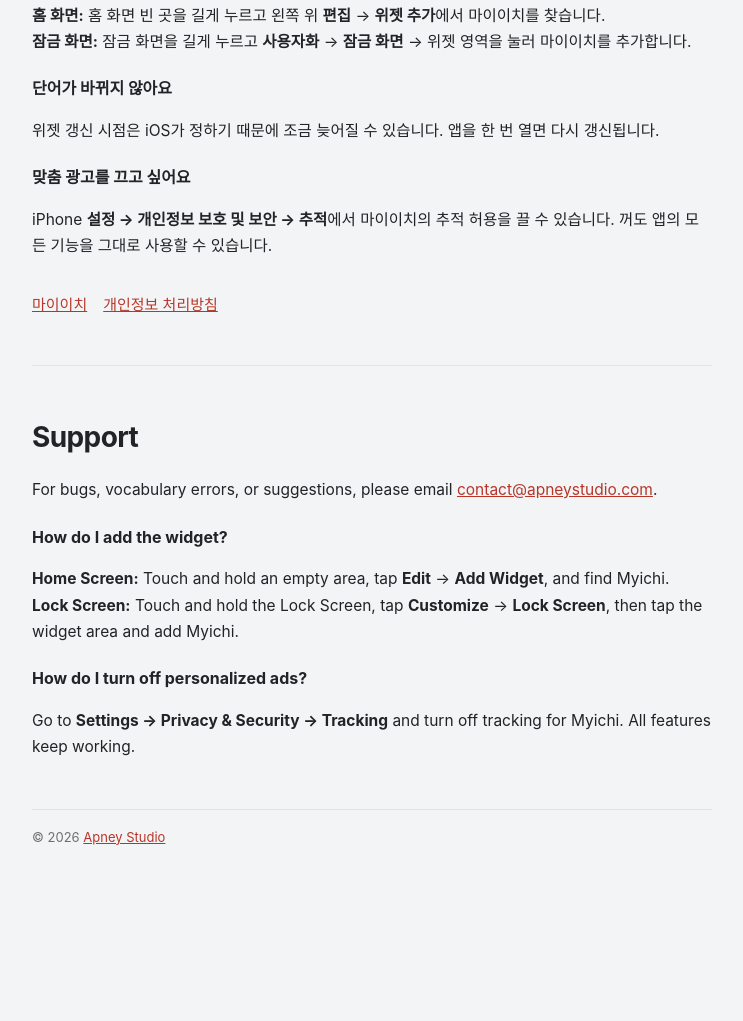
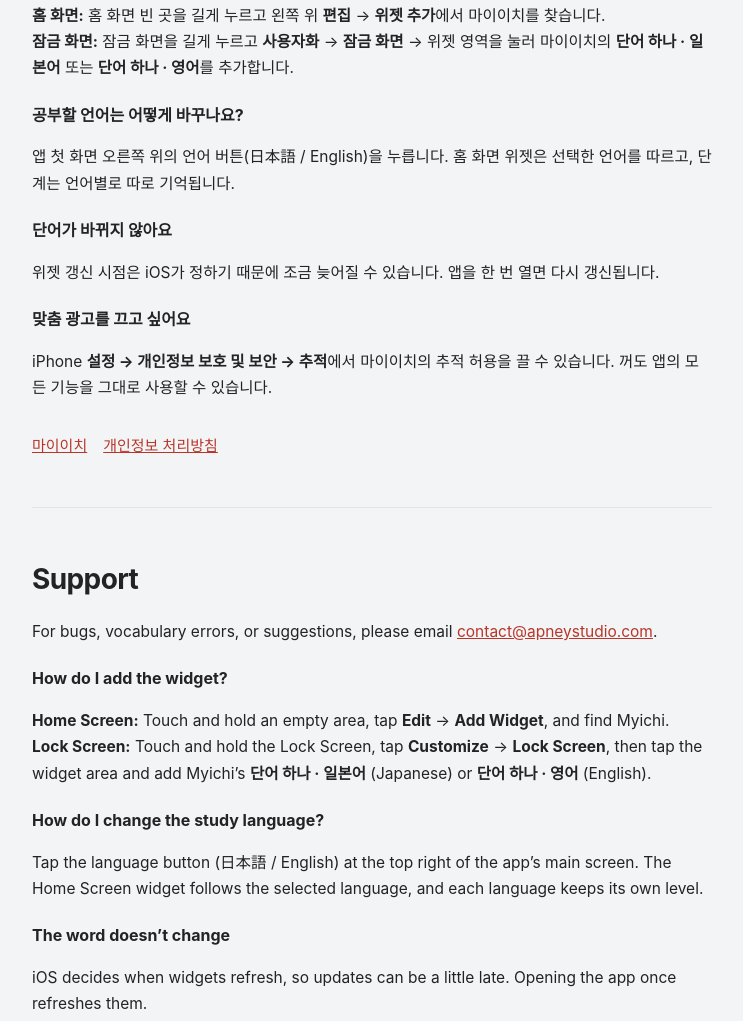
Before and after one commit to Daek-T/apneystudio, a plain HTML site: page myichi/support.html in a window 1280 px wide. Shown: the part 454-1475 px from the top of the page, without its empty margins (268-1011 px from the left). Before the commit the page ends 1366 px from the top, so only its background shows below. Drawn offline with Linux system fonts and the light colour scheme.

Commit message:
마이이치 1.1.0: 영어 지원 안내 추가

```diff
--- a/myichi/support.html
+++ b/myichi/support.html
@@ -16,7 +16,9 @@
 <h2>자주 묻는 질문</h2>
 <h3>위젯은 어떻게 추가하나요?</h3>
 <p><b>홈 화면:</b> 홈 화면 빈 곳을 길게 누르고 왼쪽 위 <b>편집</b> → <b>위젯 추가</b>에서 마이이치를 찾습니다.<br>
-<b>잠금 화면:</b> 잠금 화면을 길게 누르고 <b>사용자화</b> → <b>잠금 화면</b> → 위젯 영역을 눌러 마이이치를 추가합니다.</p>
+<b>잠금 화면:</b> 잠금 화면을 길게 누르고 <b>사용자화</b> → <b>잠금 화면</b> → 위젯 영역을 눌러 마이이치의 <b>단어 하나 · 일본어</b> 또는 <b>단어 하나 · 영어</b>를 추가합니다.</p>
+<h3>공부할 언어는 어떻게 바꾸나요?</h3>
+<p>앱 첫 화면 오른쪽 위의 언어 버튼(日本語 / English)을 누릅니다. 홈 화면 위젯은 선택한 언어를 따르고, 단계는 언어별로 따로 기억됩니다.</p>
 <h3>단어가 바뀌지 않아요</h3>
 <p>위젯 갱신 시점은 iOS가 정하기 때문에 조금 늦어질 수 있습니다. 앱을 한 번 열면 다시 갱신됩니다.</p>
 <h3>맞춤 광고를 끄고 싶어요</h3>
@@ -28,7 +30,11 @@
 <p>For bugs, vocabulary errors, or suggestions, please email <a href="mailto:contact@apneystudio.com">contact@apneystudio.com</a>.</p>
 <h3>How do I add the widget?</h3>
 <p><b>Home Screen:</b> Touch and hold an empty area, tap <b>Edit</b> → <b>Add Widget</b>, and find Myichi.<br>
-<b>Lock Screen:</b> Touch and hold the Lock Screen, tap <b>Customize</b> → <b>Lock Screen</b>, then tap the widget area and add Myichi.</p>
+<b>Lock Screen:</b> Touch and hold the Lock Screen, tap <b>Customize</b> → <b>Lock Screen</b>, then tap the widget area and add Myichi’s <b>단어 하나 · 일본어</b> (Japanese) or <b>단어 하나 · 영어</b> (English).</p>
+<h3>How do I change the study language?</h3>
+<p>Tap the language button (日本語 / English) at the top right of the app’s main screen. The Home Screen widget follows the selected language, and each language keeps its own level.</p>
+<h3>The word doesn’t change</h3>
+<p>iOS decides when widgets refresh, so updates can be a little late. Opening the app once refreshes them.</p>
 <h3>How do I turn off personalized ads?</h3>
 <p>Go to <b>Settings → Privacy &amp; Security → Tracking</b> and turn off tracking for Myichi. All features keep working.</p>
 </section>
```
Also changed, not shown: myichi/index.html (+3 -2 lines).
